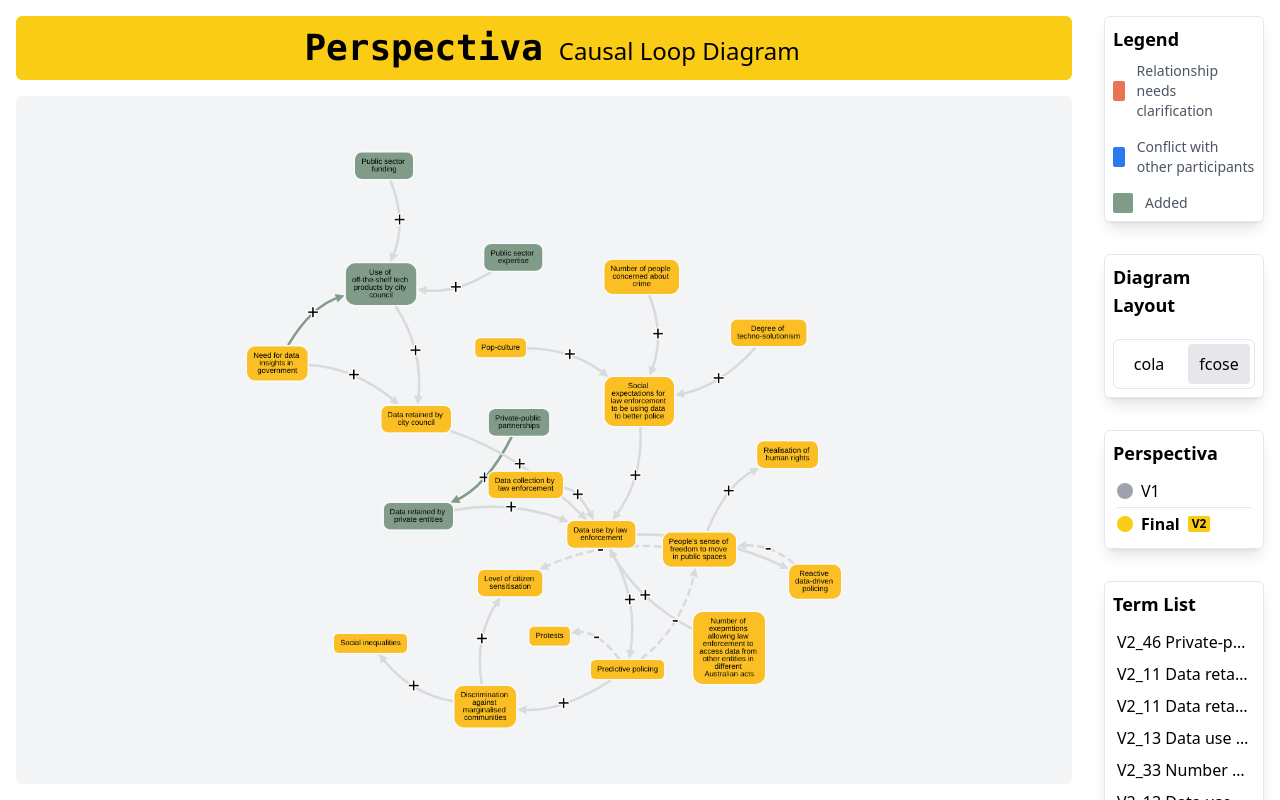
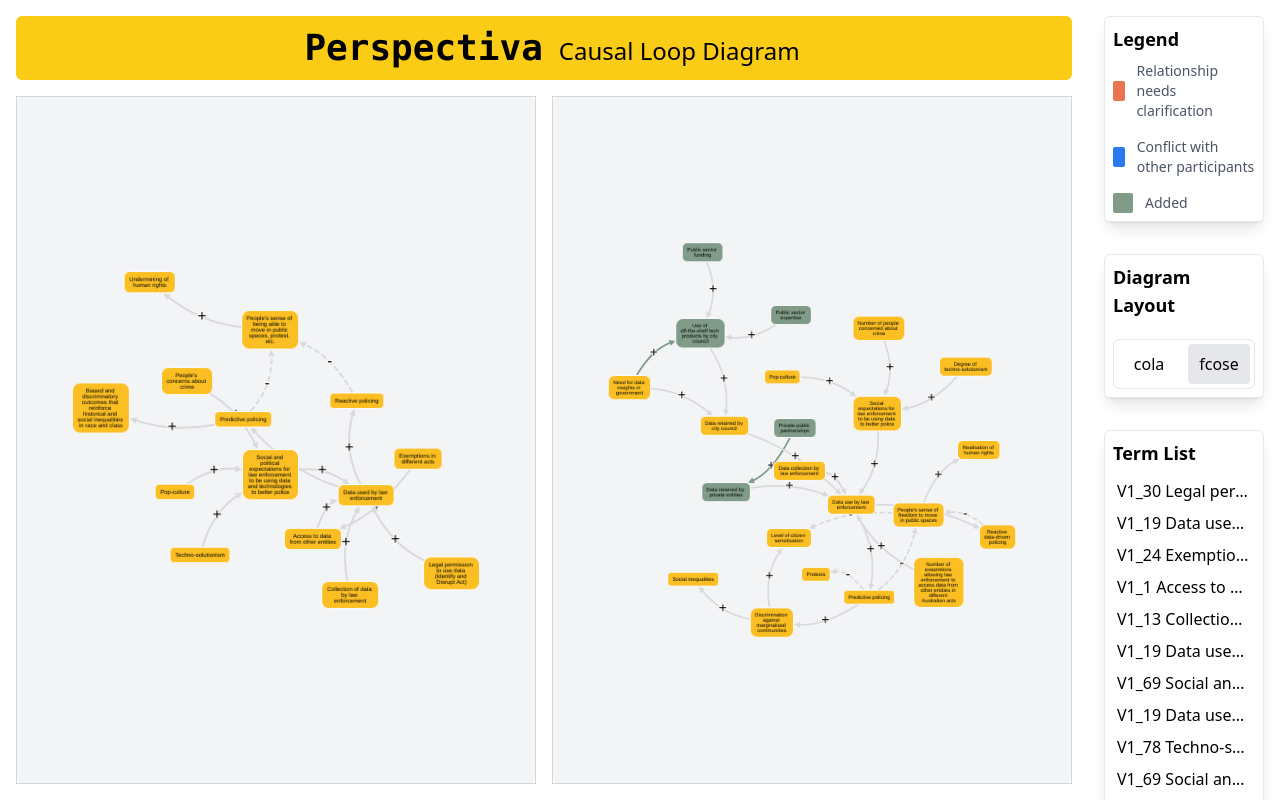
Before and after one commit to SonghaiFan/perspectiva-causal-loop-diagram, a Next.js app: page / in a window 1280 px wide. Built offline with nearby package versions, Linux system fonts and the light colour scheme; what cytoscape-cola would draw is missing.

Commit message:
feature - graphs side by side, version opt removed

```diff
--- a/src/components/Sidebar.js
+++ b/src/components/Sidebar.js
@@ -38,12 +38,12 @@
         selectedLayout={layout}
         onLayoutChange={onLayoutChange}
       />
-      <VersionSelector
+      {/* <VersionSelector
         versionItems={versionItems}
         selectedVersion={version}
         onVersionClick={onVersionClick}
         onVersionHover={onVersionHover}
-      />
+      /> */}
 
       <div className="bg-white border rounded-md p-2 mb-8 shadow-lg">
         <h4 className="text-lg font-semibold mb-2">Term List</h4>
--- a/src/pages/index.js
+++ b/src/pages/index.js
@@ -15,7 +15,8 @@
 
   console.log("defaultDataset", defaultDataset);
   const [dataset, setDataset] = useState(defaultDataset);
-  const [version, setVersion] = useState("final");
+  const [version1, setVersion1] = useState("V1");
+  const [version2, setVersion2] = useState("final");
   const [focusVersion, setFocusVersion] = useState(null);
   const [layout, setLayout] = useState("fcose");
   const [layoutConfig, setLayoutConfig] = useState(layoutConfigs[layout]);
@@ -25,7 +26,9 @@
   const getCyData = (dataset, version) =>
     cloneDeep(allCyDataSets[dataset][version]);
 
-  const [data, setData] = useState(getCyData(dataset, version));
+  const [data1, setData1] = useState(getCyData(dataset, version1));
+  const [data2, setData2] = useState(getCyData(dataset, version2));
+
   const datasetItems = Object.keys(allCyDataSets);
   const versionItems = Object.keys(allCyDataSets[dataset]);
   const layoutTypes = Object.keys(layoutConfigs);
@@ -37,32 +40,30 @@
           ? queryDataset
           : defaultDataset;
       setDataset(newDataset);
-      setData(getCyData(newDataset, version));
+      setData1(getCyData(newDataset, version1));
+      setData2(getCyData(newDataset, version2));
       setLoading(false);
     }
-  }, [router.isReady, queryDataset, defaultDataset, version]);
+  }, [router.isReady, queryDataset, defaultDataset, version1, version2]);
 
   useEffect(() => {
-    // Check if the selected version exists in the new dataset
     const versionItems = Object.keys(allCyDataSets[dataset]);
-    if (!versionItems.includes(version)) {
-      setVersion("final"); // Reset to default if version not found
-    } else {
-      setVersion(version); // Keep the current version if it exists in the new dataset
+    if (!versionItems.includes(version1)) {
+      setVersion1("V1");
     }
-  }, [dataset, version]);
+    if (!versionItems.includes(version2)) {
+      setVersion2("final");
+    }
+  }, [dataset, version1, version2]);
 
   useEffect(() => {
-    // Update data and layout configuration when dataset, version, or layout changes
-    const updatedVersion = Object.keys(allCyDataSets[dataset]).includes(version)
-      ? version
-      : "final";
-    setData(getCyData(dataset, updatedVersion));
+    setData1(getCyData(dataset, version1));
+    setData2(getCyData(dataset, version2));
     setLayoutConfig(layoutConfigs[layout]);
-  }, [dataset, version, layout]);
+  }, [dataset, version1, version2, layout]);
 
   if (loading) {
-    return <div>Loading...</div>; // Replace this with a proper loading indicator if needed
+    return <div>Loading...</div>;
   }
 
   return (
@@ -70,9 +71,16 @@
       <div className="flex flex-grow flex-col p-4">
         {/* Title area */}
         <Header />
-        {/* Diagram area */}
 
-        <Graph data={data} layout={layoutConfig} focusVersion={focusVersion} />
+        {/* Diagram area with two graphs side by side */}
+        <div className="flex flex-grow flex-row gap-4">
+          <div className="flex-1 border border-gray-300 h-full">
+            <Graph data={data1} layout={layoutConfig} focusVersion={focusVersion} />
+          </div>
+          <div className="flex-1 border border-gray-300 h-full">
+            <Graph data={data2} layout={layoutConfig} focusVersion={focusVersion} />
+          </div>
+        </div>
       </div>
 
       {/* Sidebar */}
@@ -80,13 +88,13 @@
         dataset={dataset}
         debug={debug}
         datasetItems={datasetItems}
-        version={version}
+        version={version1}
         versionItems={versionItems}
-        data={data}
+        data={data1}
         layout={layout}
         layoutTypes={layoutTypes}
         onDatasetChange={(dataset) => setDataset(dataset)}
-        onVersionClick={(version) => setVersion(version)}
+        onVersionClick={(version) => setVersion1(version)}
         onVersionHover={(version) => setFocusVersion(version)}
         onLayoutChange={(layout) => setLayout(layout)}
       />
```
